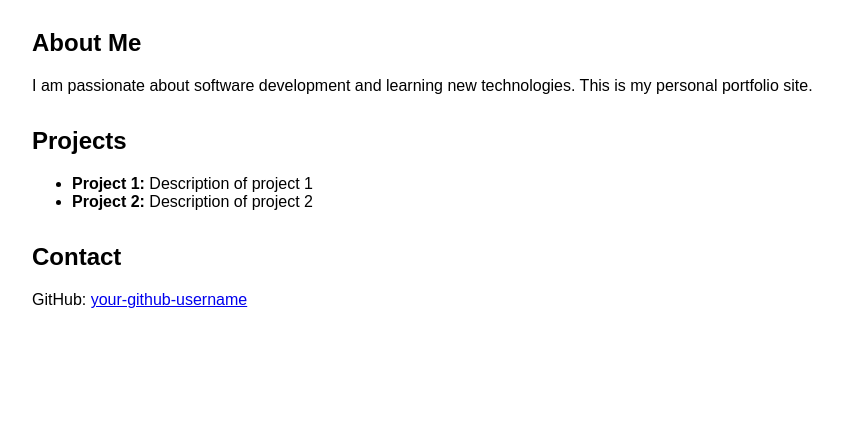
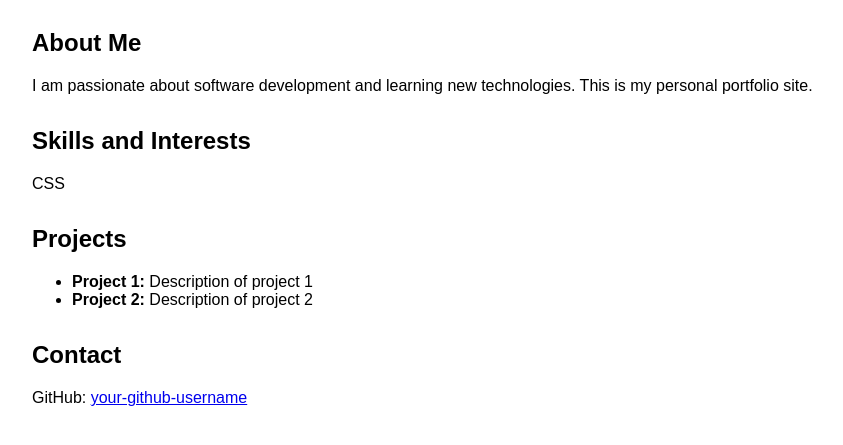
Before and after one commit to Collop1/Collop1.github.io, a plain HTML site: page index.html in a window 1280 px wide. Shown: the part 111-556 px from the top of the page, without its empty margins (0-843 px from the left). Drawn offline with Linux system fonts and the light colour scheme.

Commit message:
Add skills and interests section, update github link

```diff
--- a/index.html
+++ b/index.html
@@ -27,6 +27,11 @@
   </section>
 
   <section>
+    <h2>Skills and Interests</h2>
+    <p>CSS</p>
+  </section>
+
+  <section>
     <h2>Projects</h2>
     <ul>
       <li><strong>Project 1:</strong> Description of project 1</li>
@@ -36,7 +41,7 @@
 
   <section>
     <h2>Contact</h2>
-    <p>GitHub: <a href="https://github.com/your-github-username" target="_blank">your-github-username</a></p>
+    <p>GitHub: <a href="https://github.com/Collop1/" target="_blank">your-github-username</a></p>
   </section>
 </body>
 </html>
```
